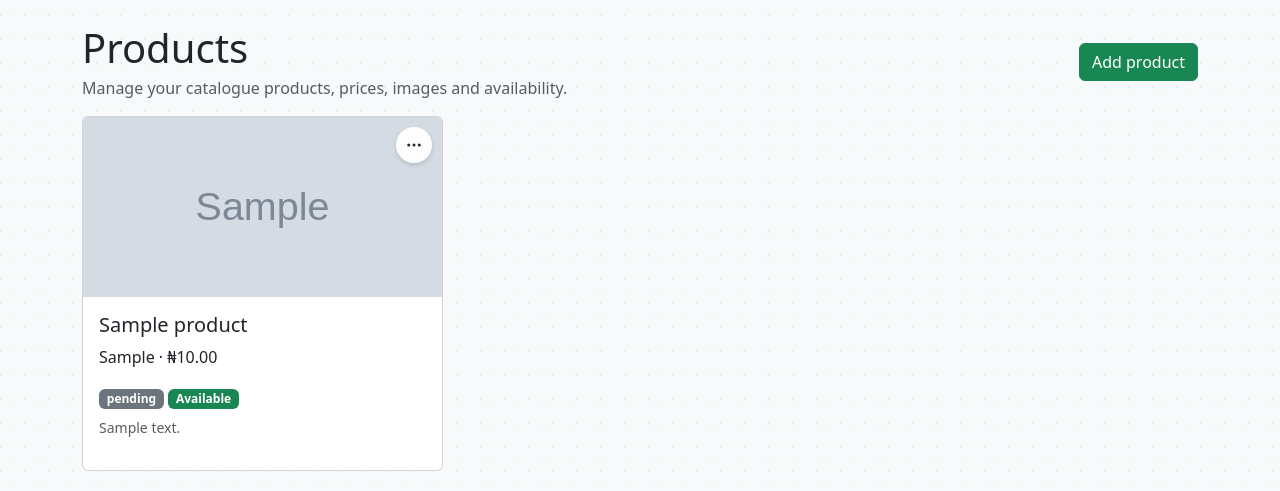
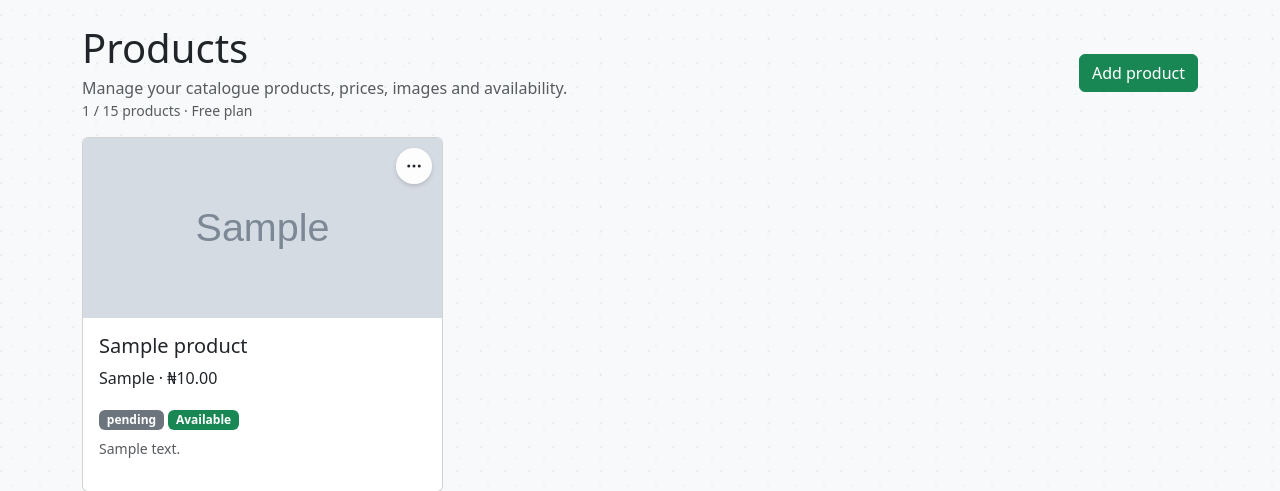
Before and after one commit to Isyakuahmad/storebridge, a PHP site: page /seller/products.php in a window 1280 px wide. Shown: the part 58-549 px from the top of the page. Run offline with PHP 8.4, Linux system fonts and the light colour scheme; the visitor is signed in with stand-in values (Sample User, id 1); data comes from the database, SQL or seed files in the repository; tables that the repository leaves empty hold one stand-in row (values such as "Sample post"); grey boxes marked "Sample" are stand-in pictures.

Commit message:
Show product usage and block add action at plan limit

```diff
--- a/seller/products.php
+++ b/seller/products.php
@@ -31,6 +31,9 @@ if($_SERVER['REQUEST_METHOD']==='POST'){
 $q=$pdo->prepare('SELECT * FROM products WHERE store_id=? ORDER BY created_at DESC');
 $q->execute([$s['id']]);
 $ps=$q->fetchAll();
+$allowance=product_limit_for_user();
+$productCount=count($ps);
+$atLimit=$productCount >= $allowance['limit'];
 
 $title='Products';
 require '../includes/header.php';
@@ -51,9 +54,12 @@ require '../includes/header.php';
     <div>
         <h1 class="mb-1">Products</h1>
         <p class="text-muted mb-0">Manage your catalogue products, prices, images and availability.</p>
+        <p class="small text-muted mb-0"><?=e($productCount)?> / <?=e($allowance['limit'])?> products · <?=e(ucfirst($allowance['plan_code']))?> plan</p>
     </div>
-    <a class="btn btn-success" href="/seller/add-product.php">Add product</a>
+    <?php if(!$atLimit): ?><a class="btn btn-success" href="/seller/add-product.php">Add product</a><?php else: ?><a class="btn btn-outline-success" href="/seller/subscription.php">Upgrade plan</a><?php endif; ?>
 </div>
+
+<?php if($atLimit): ?><div class="alert alert-warning" role="status">You have reached your <?=e(ucfirst($allowance['plan_code']))?> plan limit of <?=e($allowance['limit'])?> products. Delete a product or <a href="/seller/subscription.php">upgrade your plan</a> to add more.</div><?php endif; ?>
 
 <div class="row g-3">
 <?php foreach($ps as $p):?>
```
